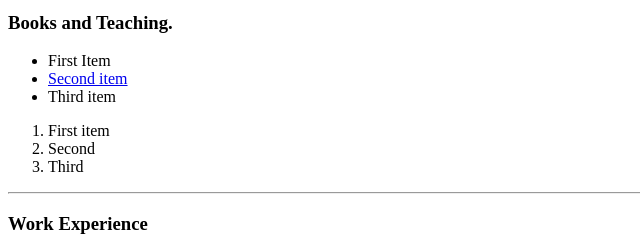
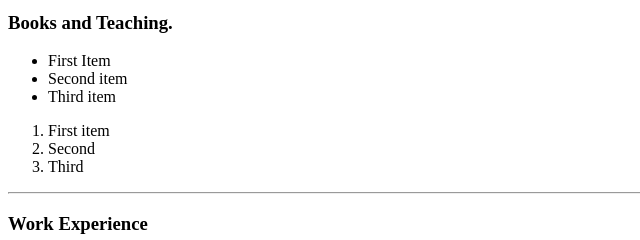
Before and after one commit to Ekansh1131/CV, a plain HTML site: page index.html in a window 1280 px wide. Shown: the part 251-491 px from the top of the page, 0-640 px from the left. Drawn offline with Linux system fonts and the light colour scheme.

Commit message:
Update index.html

```diff
--- a/index.html
+++ b/index.html
@@ -18,7 +18,7 @@
     <h3>Books and Teaching.</h3>
     <ul>
         <li>First Item</li>
-        <li><a href="second.html">Second item</a></li>
+        <li>Second item</li>
         <li>Third item</li>
     </ul>
     <ol>
```
